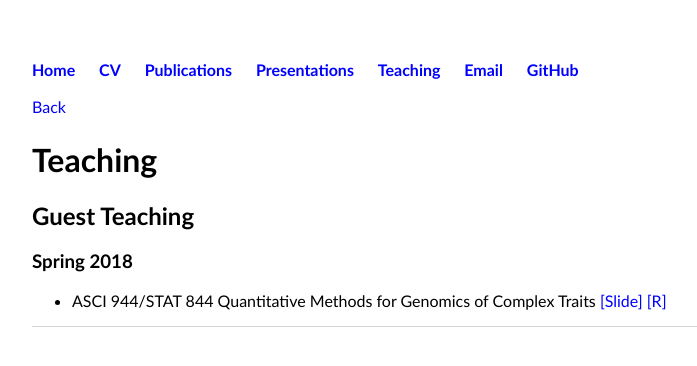
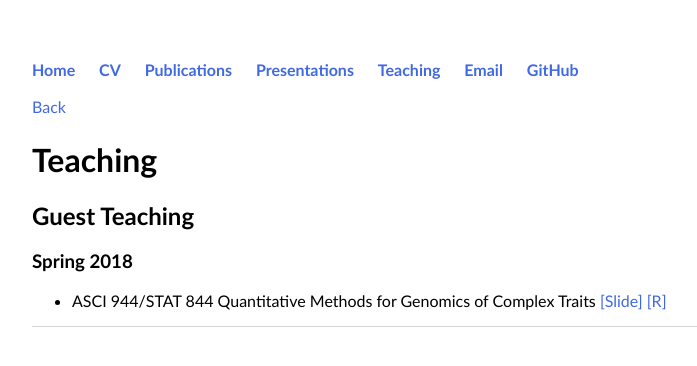
Before and after one commit to HaipengU/HaipengU.github.io, a Jekyll site: the page built from teaching/teaching.html, in a window 1280 px wide. Shown: the top 366 px of the page, without its empty margins (160-857 px from the left). Built offline with Jekyll 4.4.1, drawn with Linux system fonts in a browser that asks for light colours.

Commit message:
set link color

```diff
--- a/css/main.css
+++ b/css/main.css
@@ -16,7 +16,7 @@ nav ul li, footer ul li {
 }
 a {
     text-decoration: none;
-    color: blue;
+    color: royalblue;
 }
 a:hover {
     text-decoration: underline;
```
